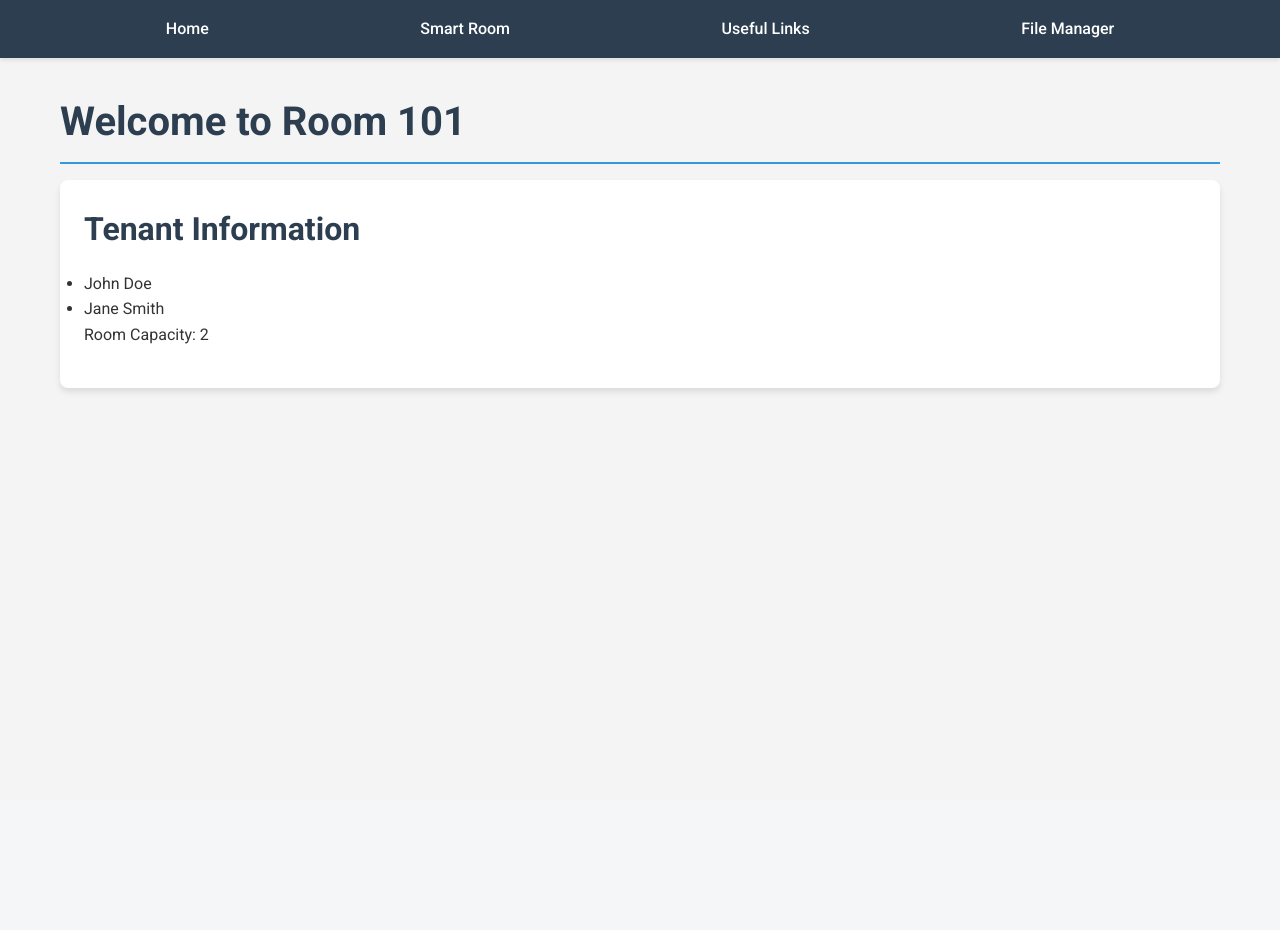
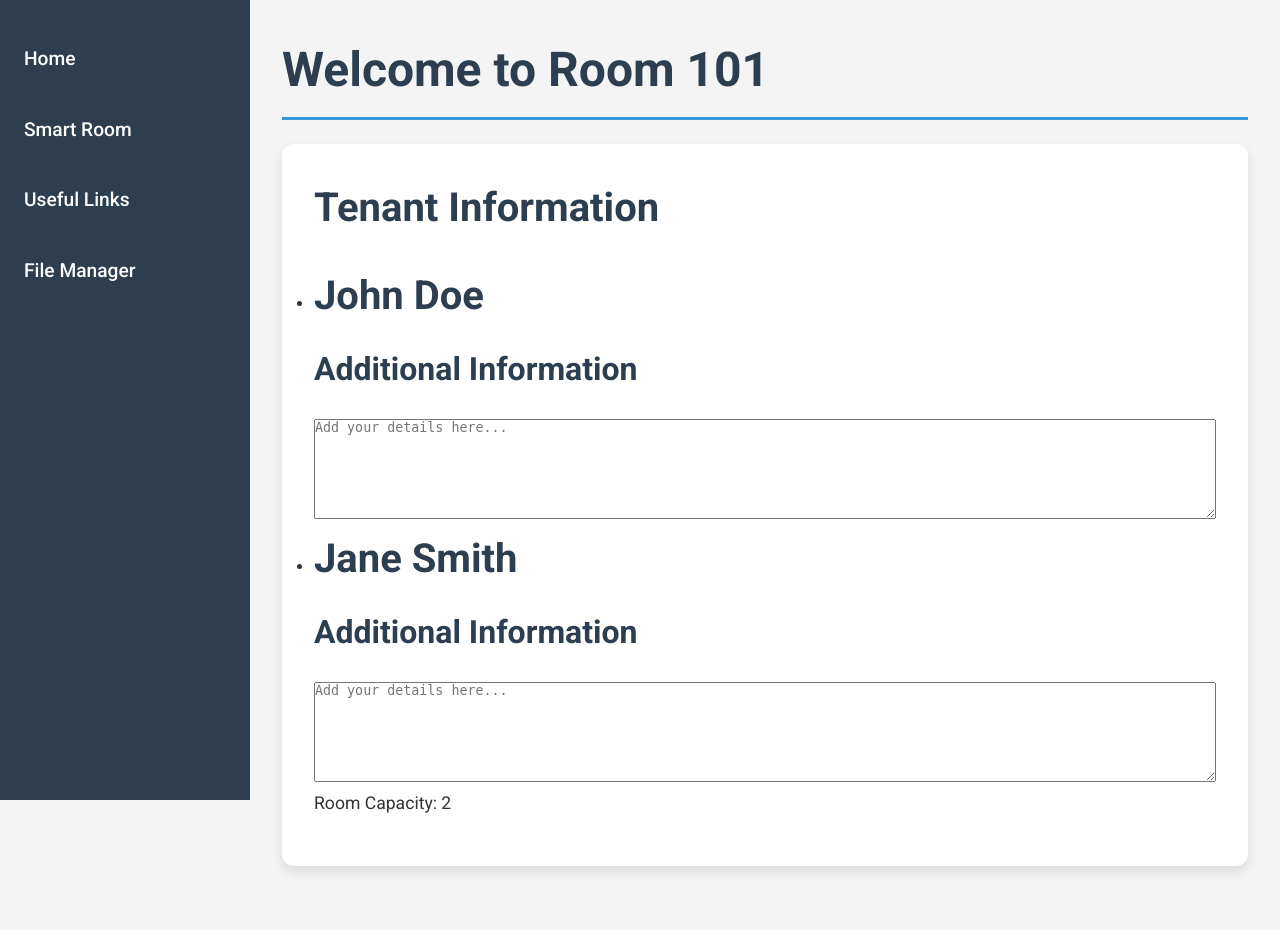
Before and after one commit to PavelVoykov/Aminatou, a Flask app: page / in a window 1280 px wide. Before the commit the page ends 393 px from the top, so only its background shows below. Run offline with Flask 3, Linux system fonts and the light colour scheme.

Commit message:
Updates on websait

```diff
--- a/code/static/css/style.css
+++ b/code/static/css/style.css
@@ -4,6 +4,7 @@
   --background-color: #f4f4f4;
   --text-color: #333;
   --accent-color: #e74c3c;
+  --sidebar-width: 250px;
 }
 
 * {
@@ -17,79 +18,97 @@
   line-height: 1.6;
   color: var(--text-color);
   background-color: var(--background-color);
+  display: flex;
+}
+
+.sidebar {
+  width: var(--sidebar-width);
+  height: 100vh;
+  background-color: var(--secondary-color);
+  position: fixed;
+  left: 0;
+  top: 0;
+  padding: 2rem 0;
+}
+
+.sidebar ul {
+  list-style-type: none;
+}
+
+.sidebar ul li {
+  margin-bottom: 1rem;
+}
+
+.sidebar ul li a {
+  color: white;
+  text-decoration: none;
+  font-weight: 500;
+  font-size: 1.2rem;
+  padding: 0.75rem 1.5rem;
+  display: block;
+  transition: background-color 0.3s ease;
+}
+
+.sidebar ul li a:hover {
+  background-color: rgba(255, 255, 255, 0.1);
+}
+
+.main-content {
+  margin-left: var(--sidebar-width);
+  flex-grow: 1;
+  padding: 2rem;
 }
 
 .container {
   max-width: 1200px;
   margin: 0 auto;
-    padding: 0 20px;
-  }
-
-  nav {
-    background-color: var(--secondary-color);
-    box-shadow: 0 2px 4px rgba(0, 0, 0, 0.1);
-  }
-
-  nav ul {
-    list-style-type: none;
-    display: flex;
-    justify-content: space-around;
-    padding: 1rem 0;
-  }
-
-  nav ul li a {
-    color: white;
-    text-decoration: none;
-    font-weight: 500;
-    transition: color 0.3s ease;
-  }
-
-  nav ul li a:hover {
-    color: var(--primary-color);
-  }
-
-  main {
-    padding: 2rem 0;
 }
 
 h1, h2, h3 {
-    margin-bottom: 1rem;
+  margin-bottom: 1.5rem;
   color: var(--secondary-color);
 }
 
 h1 {
-    font-size: 2.5rem;
-    border-bottom: 2px solid var(--primary-color);
+  font-size: 3rem;
+  border-bottom: 3px solid var(--primary-color);
   padding-bottom: 0.5rem;
 }
 
 h2 {
-    font-size: 2rem;
+  font-size: 2.5rem;
 }
 
 h3 {
-    font-size: 1.5rem;
+  font-size: 2rem;
 }
 
 p {
   margin-bottom: 1rem;
+  font-size: 1.1rem;
 }
 
-  .card {
+.widget {
   background-color: white;
-    border-radius: 8px;
-    box-shadow: 0 4px 6px rgba(0, 0, 0, 0.1);
-    padding: 1.5rem;
-    margin-bottom: 1.5rem;
+  border-radius: 12px;
+  box-shadow: 0 6px 12px rgba(0, 0, 0, 0.1);
+  padding: 2rem;
+  margin-bottom: 2rem;
+  transition: transform 0.3s ease, box-shadow 0.3s ease;
+}
+
+.widget:hover {
+  transform: translateY(-5px);
+  box-shadow: 0 8px 16px rgba(0, 0, 0, 0.15);
 }
 
 button {
   background-color: var(--primary-color);
   color: white;
   border: none;
-    padding: 0.75rem 1.5rem;
-    font-size: 1rem;
-    border-radius: 4px;
+  padding: 1rem 2rem;
+  font-size: 1.2rem;
+  border-radius: 8px;
   cursor: pointer;
   transition: background-color 0.3s ease;
 }
@@ -105,19 +124,19 @@
 }
 
 #sensor-data p {
-    font-size: 1.2rem;
+  font-size: 1.5rem;
   font-weight: 500;
 }
 
 #drop-zone {
-    border: 2px dashed #ccc;
-    border-radius: 8px;
+  border: 3px dashed #ccc;
+  border-radius: 12px;
   width: 100%;
-    max-width: 480px;
-    padding: 2rem;
+  padding: 3rem;
   text-align: center;
   cursor: pointer;
   transition: background-color 0.3s ease;
+  font-size: 1.2rem;
 }
 
 #drop-zone:hover, #drop-zone.dragover {
@@ -130,51 +149,24 @@
 }
 
 #file-list li {
-    background-color: white;
-    padding: 0.75rem;
-    margin-bottom: 0.5rem;
-    border-radius: 4px;
-    box-shadow: 0 2px 4px rgba(0, 0, 0, 0.1);
+  background-color: #f8f8f8;
+  padding: 1rem;
+  margin-bottom: 0.75rem;
+  border-radius: 8px;
+  font-size: 1.1rem;
 }
 
-  .link-category {
-    margin-bottom: 2rem;
+.tenant-name {
+  font-size: 2.5rem;
+  margin-bottom: 1rem;
 }
 
-  .link-list {
-    list-style-type: none;
+.tenant-info {
+  margin-top: 1rem;
 }
 
-  .link-list li {
-    margin-bottom: 0.5rem;
+.tenant-details {
+  width: 100%;
+  height: 100px;
+  padding: 0
 }
-
-  .link-list a {
-    color: var(--primary-color);
-    text-decoration: none;
-    transition: color 0.3s ease;
-  }
-
-  .link-list a:hover {
-    color: var(--accent-color);
-  }
-
-  @media (max-width: 768px) {
-    nav ul {
-      flex-direction: column;
-      align-items: center;
-    }
-
-    nav ul li {
-      margin-bottom: 0.5rem;
-    }
-
-    #sensor-data {
-      flex-direction: column;
-      align-items: center;
-    }
-
-    #sensor-data p {
-      margin-bottom: 1rem;
-    }
-  }
--- a/code/templates/base.html
+++ b/code/templates/base.html
@@ -8,18 +8,16 @@
     <link rel="stylesheet" href="{{ url_for('static', filename='css/style.css') }}">
 </head>
 <body>
-    <nav>
-        <div class="container">
+    <nav class="sidebar">
         <ul>
             <li><a href="{{ url_for('index') }}">Home</a></li>
             <li><a href="{{ url_for('smart_room') }}">Smart Room</a></li>
             <li><a href="{{ url_for('useful_links') }}">Useful Links</a></li>
             <li><a href="{{ url_for('file_manager') }}">File Manager</a></li>
         </ul>
-        </div>
     </nav>
 
-    <main>
+    <main class="main-content">
         <div class="container">
             {% block content %}{% endblock %}
         </div>
--- a/code/templates/index.html
+++ b/code/templates/index.html
@@ -4,11 +4,17 @@
 
 {% block content %}
     <h1>Welcome to Room {{ room_data.room_number }}</h1>
-    <div class="card">
+    <div class="widget">
         <h2>Tenant Information</h2>
         <ul>
             {% for tenant in room_data.tenants %}
-                <li>{{ tenant }}</li>
+                <li>
+                    <h2 class="tenant-name">{{ tenant }}</h2>
+                    <div class="tenant-info">
+                        <h3>Additional Information</h3>
+                        <textarea class="tenant-details" placeholder="Add your details here..."></textarea>
+                    </div>
+                </li>
             {% endfor %}
         </ul>
         <p>Room Capacity: {{ room_data.capacity }}</p>
```
Also changed, not shown: code/templates/file_manager.html (+57 -2 lines), code/templates/smart_room.html (+16 -2 lines), code/templates/useful_links.html (+44 -15 lines), 1 other file. Lines whose indentation alone changed are shown as unchanged.
